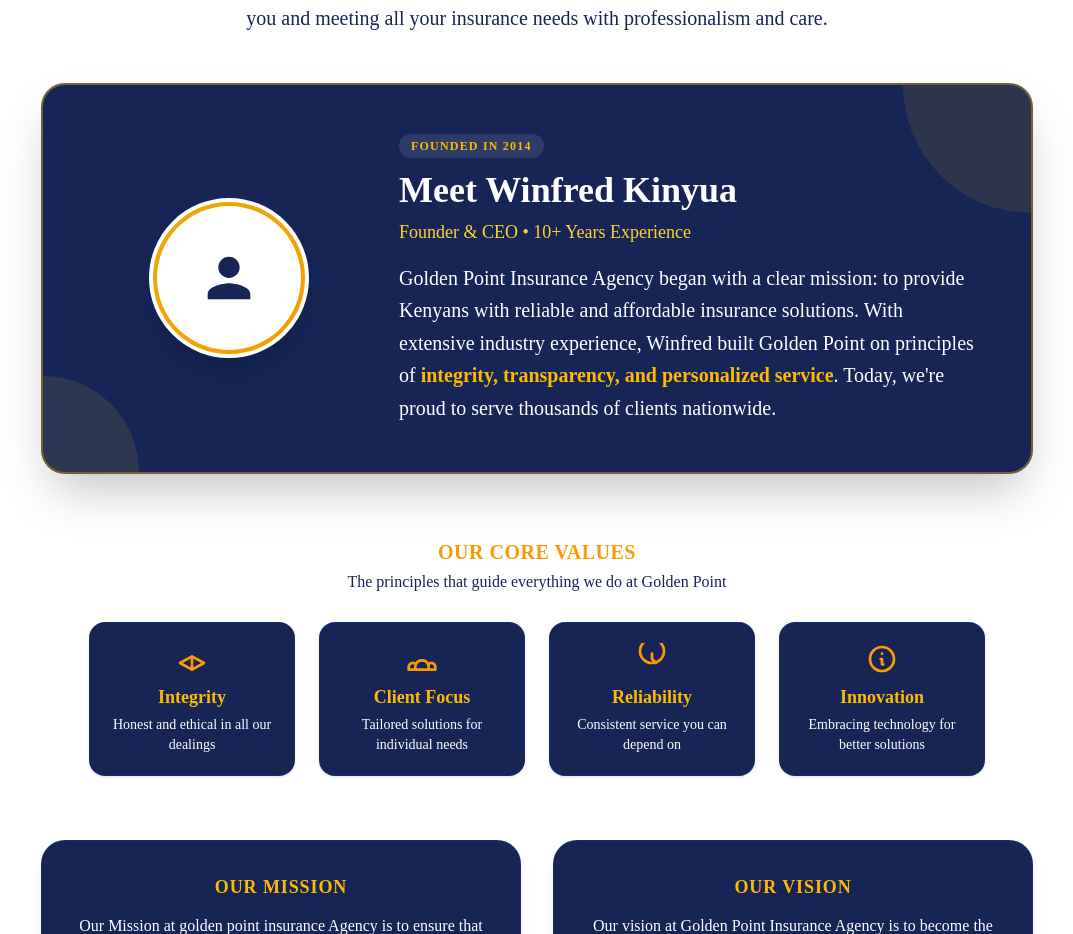
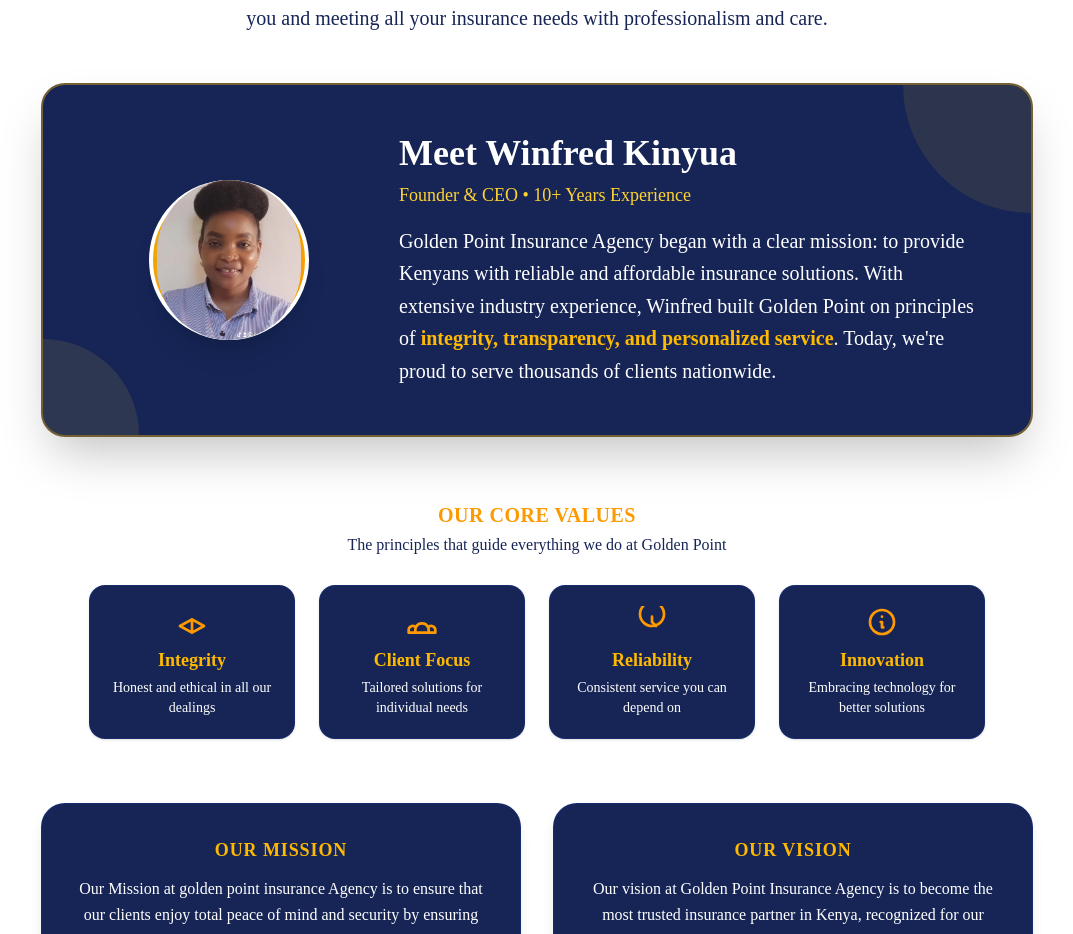
Before and after one commit to MarkMoses27/goldenpointinsuranceagency, a React (Vite) app: page / in a window 1280 px wide. Shown: the part 1460-2394 px from the top of the page, without its empty margins (103-1176 px from the left). Built offline with nearby package versions, Linux system fonts and the light colour scheme.

Commit message:
added winfred photo

```diff
--- a/src/components/AboutUs.jsx
+++ b/src/components/AboutUs.jsx
@@ -1,4 +1,5 @@
 // components/AboutUsSection.jsx
+import Winfred from "../assets/winnie.png";
 
 import { Link } from "react-router-dom";
 
@@ -37,6 +38,7 @@
             <div className="md:col-span-1 flex justify-center">
               <div className="w-40 h-40 bg-gradient-to-br from-amber-400/90 to-amber-500 rounded-full flex items-center justify-center shadow-xl border-4 border-white">
                 <div className="w-36 h-36 bg-white rounded-full flex items-center justify-center">
+                  <img src={Winfred} alt="Winfred Kinyua" className="w-40 h-40 object-cover rounded-full" />
                   <svg className="w-16 h-16 text-blue-950" fill="currentColor" viewBox="0 0 24 24">
                     <path d="M12 12c2.21 0 4-1.79 4-4s-1.79-4-4-4-4 1.79-4 4 1.79 4 4 4zm0 2c-2.67 0-8 1.34-8 4v2h16v-2c0-2.66-5.33-4-8-4z"/>
                   </svg>
@@ -46,9 +48,7 @@
 
             {/* Founder Info */}
             <div className="md:col-span-2 mt-8 md:mt-0">
-              <span className="inline-block uppercase text-xs font-bold tracking-widest text-amber-400 bg-white/10 px-3 py-1 rounded-full mb-3">
-                Founded in 2014
-              </span>
+
               <h3 className="text-3xl md:text-4xl font-black mb-2 text-white">
                 Meet Winfred Kinyua
               </h3>
```
